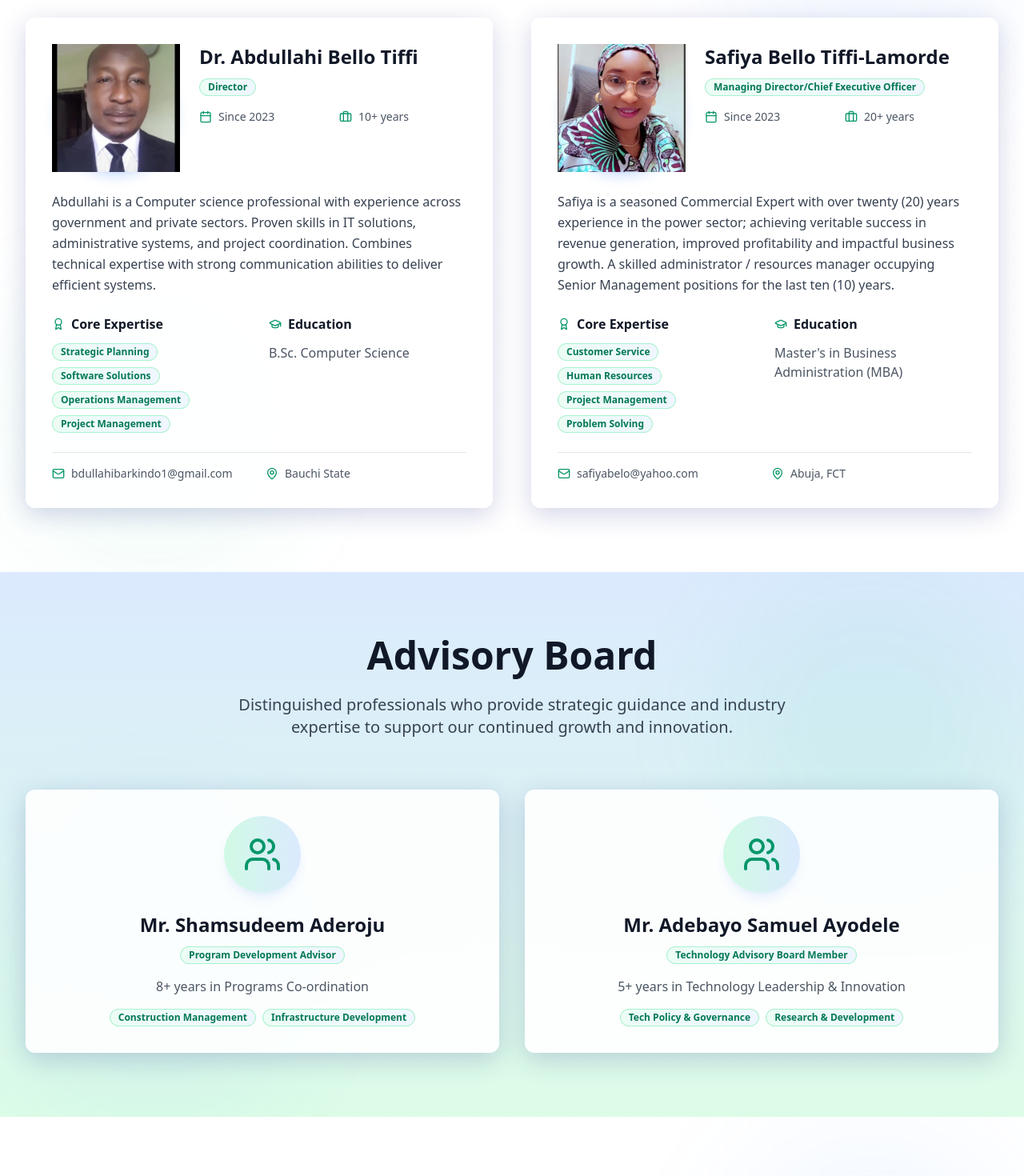
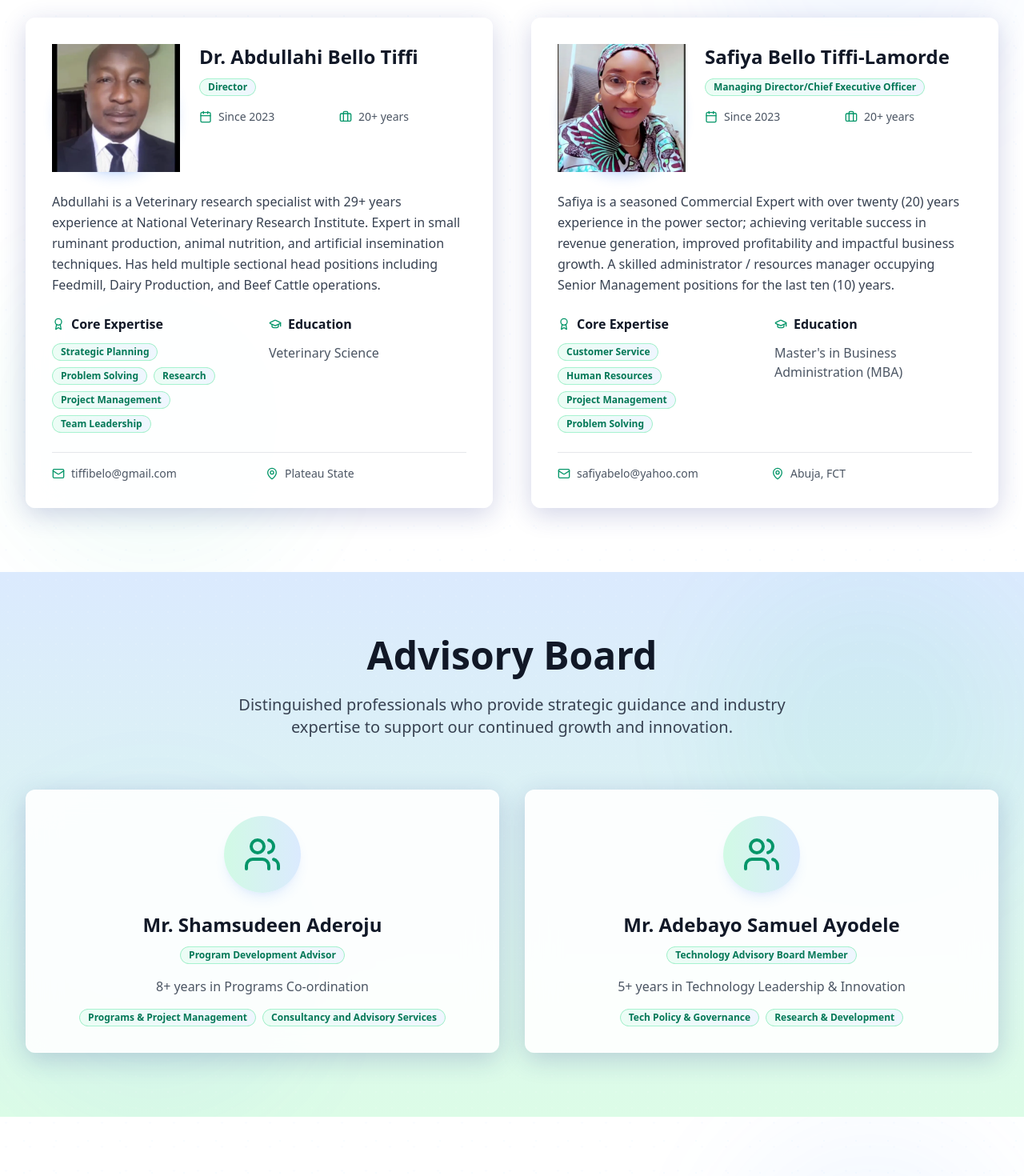
Before and after one commit to shamzconsult/Mermat-Portfolio, a Next.js app: page /leadership in a window 1280 px wide. Shown: the part 660-2130 px from the top of the page at 80% size. Built offline with nearby package versions, Linux system fonts and the light colour scheme.

Commit message:
Chore: Leadership setup

```diff
--- a/app/contact/page.tsx
+++ b/app/contact/page.tsx
@@ -93,15 +93,15 @@ export default function ContactPage() {
   const offices = [
     {
       city: "Abuja (Head Office)",
-      address: "7th Avenue, Gwarimpa II, Abuja, FCT",
-      phone: "+234 (0) 123 456 7890",
-      email: "abuja@mimeticnigeria.com",
+      address: "No. 27, 7th Avenue, Gwarimpa II, Abuja, FCT",
+      phone: "+234 (080) 343 953 65",
+      email: "mimeticnigerialimited@gmail.com",
     },
     {
       city: "Bauchi (Branch Office)",
       address: "Victoria Island, Bauchi State",
-      phone: "+234 (0) 987 654 3210",
-      email: "bauchi@mimeticnigeria.com",
+      phone: "+234 (080) 343 953 65",
+      email: "mimeticnigerialimited@gmail.com",
     },
   ]
 
--- a/app/leadership/page.tsx
+++ b/app/leadership/page.tsx
@@ -13,15 +13,15 @@ export default function LeadershipPage() {
     {
       name: "Dr. Abdullahi Bello Tiffi",
       role: "Director",
-      email: "bdullahibarkindo1@gmail.com",
-      location: "Bauchi State",
+      email: "tiffibelo@gmail.com",
+      location: "Plateau State",
       appointmentDate: "12 MAY 2023",
       gender: "Male",
       nationality: "Nigerian",
-      experience: "10+ years",
-      expertise: ["Strategic Planning", "Software Solutions", "Operations Management", "Project Management"],
-      education: "B.Sc. Computer Science",
-      bio: "Abdullahi is a Computer science professional with experience across government and private sectors. Proven skills in IT solutions, administrative systems, and project coordination. Combines technical expertise with strong communication abilities to deliver efficient systems.",
+      experience: "20+ years",
+      expertise: ["Strategic Planning", "Problem Solving", "Research", "Project Management", "Team Leadership"],
+      education: " Veterinary Science",
+      bio: "Abdullahi is a Veterinary research specialist with 29+ years experience at National Veterinary Research Institute. Expert in small ruminant production, animal nutrition, and artificial insemination techniques. Has held multiple sectional head positions including Feedmill, Dairy Production, and Beef Cattle operations.",
       image: "/images/Abdullahi_Tiffi.webp",
     },
     {
@@ -44,9 +44,9 @@ export default function LeadershipPage() {
 
   const boardMembers = [
     {
-      name: "Mr. Shamsudeem Aderoju",
+      name: "Mr. Shamsudeen Aderoju",
       role: "Program Development Advisor",
-      expertise: ["Construction Management", "Infrastructure Development"],
+      expertise: ["Programs & Project Management", "Consultancy and Advisory Services"],
       experience: "8+ years in Programs Co-ordination",
     },
     {
--- a/package.json
+++ b/package.json
@@ -1,5 +1,5 @@
 {
-  "name": "my-v0-project",
+  "name": "mimetic-project",
   "version": "0.1.0",
   "private": true,
   "scripts": {
```
